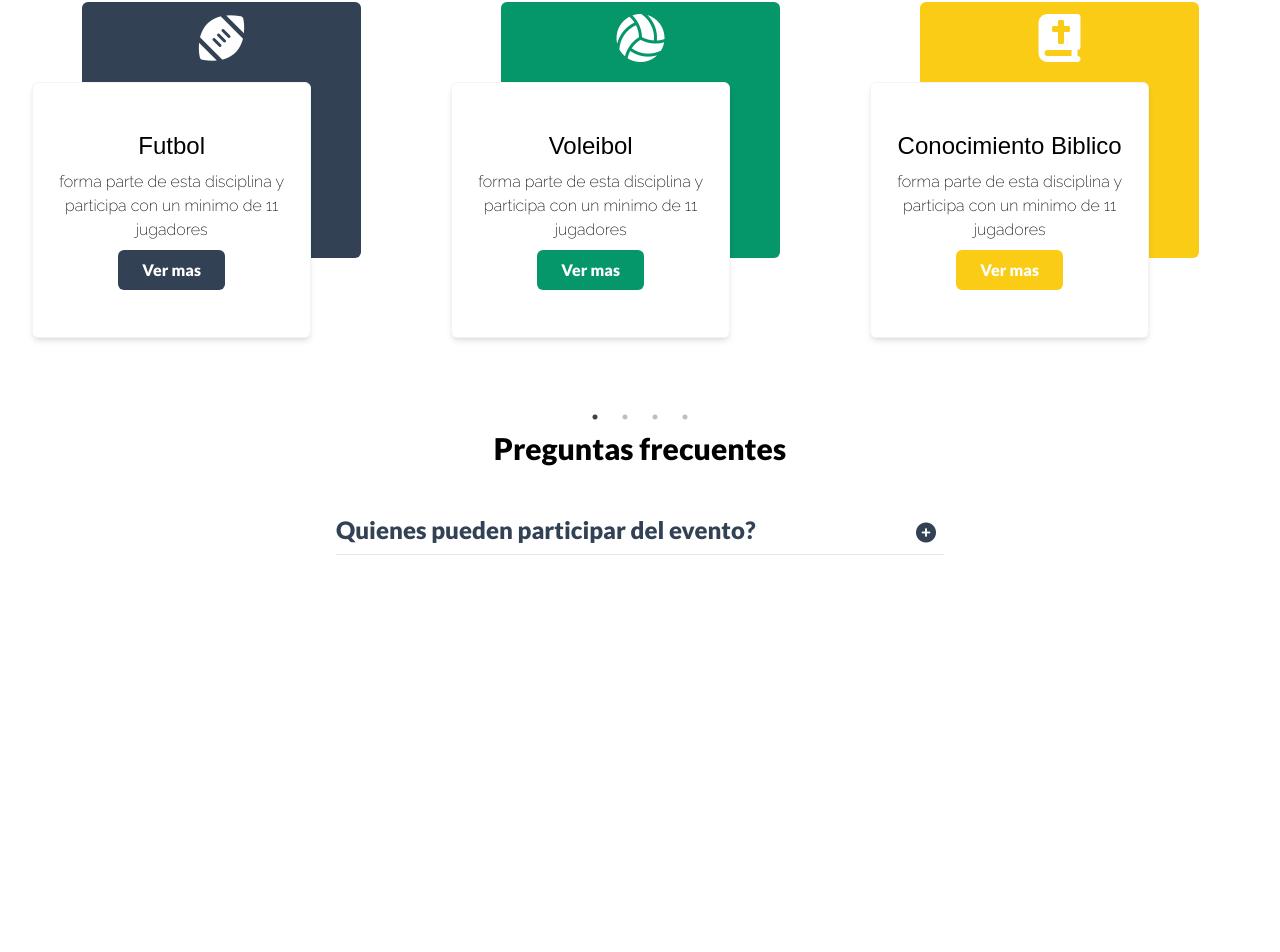
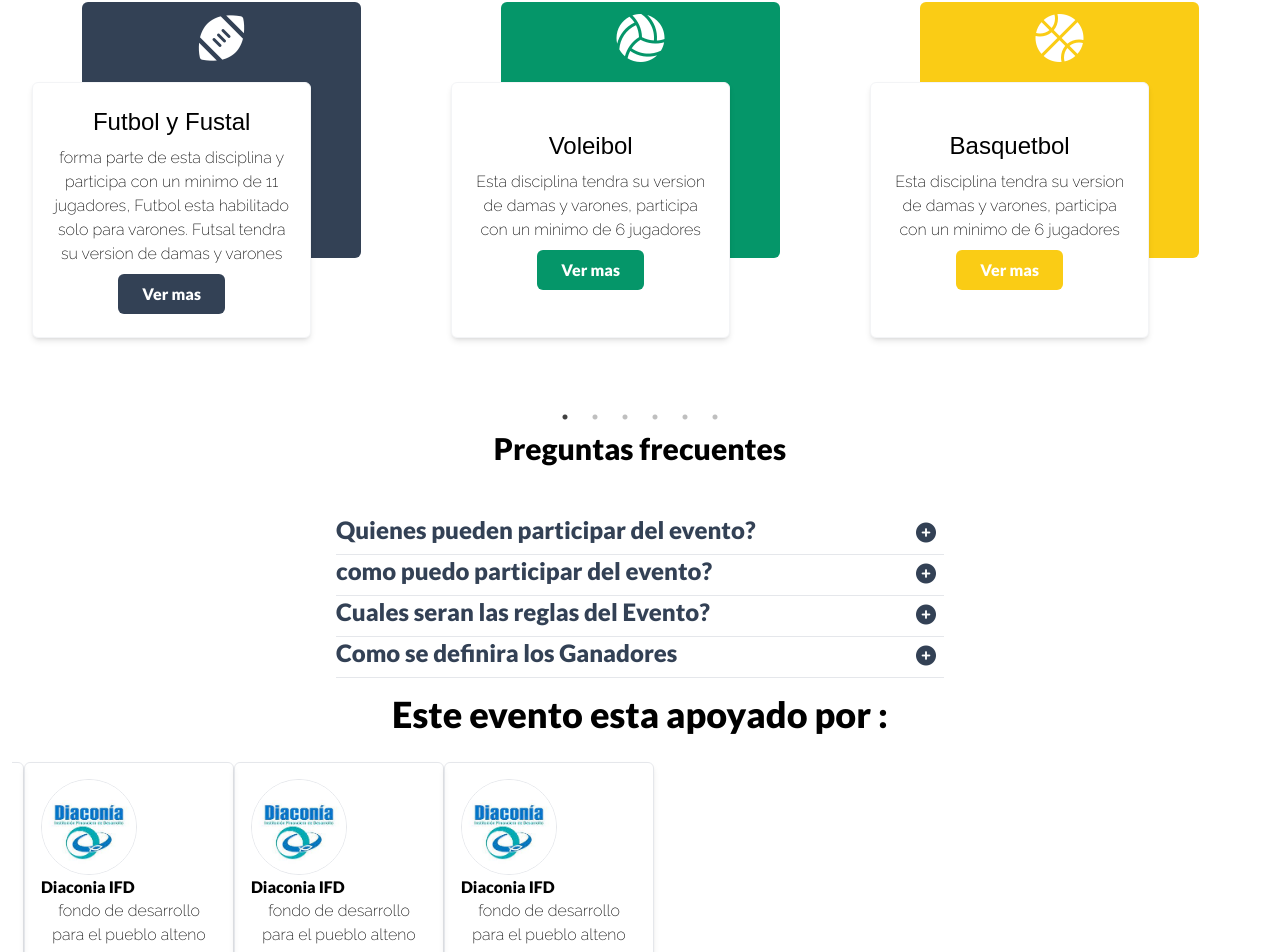
Before and after one commit to primotsuki/juegosnacionales, a React (Vite) app: page / in a window 1280 px wide. Shown: the part 970-1922 px from the top of the page. Built offline with nearby package versions, Linux system fonts and the light colour scheme; a web font is replaced by a local one.

Commit message:
carrousel added for sponsors

```diff
--- a/src/App.jsx
+++ b/src/App.jsx
@@ -12,7 +12,7 @@ import 'slick-carousel/slick/slick-theme.css';
 function App() {
 
   return (
-    <div className='m-0 w-full h-full'>
+    <div className='max-w-[100%] m-0 w-full h-full'>
           <Header/>
           <HomePage />
           <Disciplines />
--- a/src/components/Header.jsx
+++ b/src/components/Header.jsx
@@ -1,6 +1,6 @@
 const Header = () => {
     return (
-        <nav className="bg-white h-14 shadow-md flex flex-row items-center justify-between fixed w-screen z-20">
+        <nav className="bg-white h-14 shadow-md flex flex-row items-center justify-between fixed w-screen max-w-[100%] z-20">
             <div className="md:hidden">
                 <button className="px-3 text-lg"><i class="fa-solid fa-bars"></i></button>
             </div>
--- /dev/null
+++ b/src/components/Partner/CardPartner.jsx
@@ -0,0 +1,11 @@
+const CardPartner = () => {
+    return (
+        <div className="max-w-md flex flex-col items-center p-4 border border-gray-200 rounded-md shadow-md m-3">
+            <img src="/diaconia.jpg" alt="auspiciador" className="w-24 rounded-full border "/>
+            <h3 >Diaconia IFD</h3>
+            <p className="text-center font-raleway">fondo de desarrollo para el pueblo alteno</p>
+        </div>
+    )
+}
+
+export default CardPartner;
--- a/src/index.css
+++ b/src/index.css
@@ -8,3 +8,4 @@
 html {
   font-family: 'Lato', sans-serif;
 }
+html, body {margin: 0; padding: 0; overflow-x:hidden;}
--- a/src/pages/Disciplines.jsx
+++ b/src/pages/Disciplines.jsx
@@ -2,28 +2,41 @@ import { Component } from 'react';
 import CardInfo from '../components/disciplines/CardInfo'
 import Slider from 'react-slick';
 const disciplinas = [{
-    title: 'Futbol',
+    title: 'Futbol y Fustal',
     color: 'bg-obs',
     icon: 'fa-solid fa-football',
-    brief: 'forma parte de esta disciplina y participa con un minimo de 11 jugadores',
+    brief: 'forma parte de esta disciplina y participa con un minimo de 11 jugadores, Futbol esta habilitado solo para varones. Futsal tendra su version de damas y varones',
     moreInfo: ['Con un maximo de 15 jugadores', 'traer balon para los partidos']
 }, {
     title: 'Voleibol',
     icon: "fa-solid fa-volleyball",
     color: 'bg-emerald',
-    brief: 'forma parte de esta disciplina y participa con un minimo de 11 jugadores',
+    brief: 'Esta disciplina tendra su version de damas y varones, participa con un minimo de 6 jugadores',
     moreInfo: ['Con un maximo de 15 jugadores', 'traer balon para los partidos', '']
 },{
+    title: 'Basquetbol',
+    icon: "fa-solid fa-basketball",
+    color: 'bg-amber',
+    brief: 'Esta disciplina tendra su version de damas y varones, participa con un minimo de 6 jugadores',
+    moreInfo: ['Con un maximo de 15 jugadores', 'traer balon para los partidos', '']
+},
+{
     title: 'Conocimiento Biblico',
     icon: 'fa-solid fa-book-bible',
-    color: 'bg-amber',
-    brief: 'forma parte de esta disciplina y participa con un minimo de 11 jugadores',
+    color: 'bg-sky',
+    brief: 'Disciplina mixta, en su version de Conocimiento general, Esgrima biblico y mayor cantidad de versiculos',
     moreInfo: ['Con un maximo de 15 jugadores', 'traer balon para los partidos', '']
 },{
     title: 'Danza y Pandero',
     icon: 'fa-solid fa-church',
+    color: 'bg-emerald',
+    brief: 'forma parte de esta disciplina y participa con un minimo de 11 jugadores',
+    moreInfo: ['Con un maximo de 15 jugadores', 'traer balon para los partidos', '']
+},{
+    title: 'Cortometrajes',
+    icon: 'fa-solid fa-film',
     color: 'bg-rose',
-    brief: 'forma parte de esta disciplina y participa con un minimo de 11 jugadores',
+    brief: 'Crear tu propio cortometraje de no mas de 20 minutos, la tematica es La iglesia en la pandemia',
     moreInfo: ['Con un maximo de 15 jugadores', 'traer balon para los partidos', '']
 }]
 class Disciplines extends Component {
@@ -45,7 +58,7 @@ class Disciplines extends Component {
               }]
           };
         return (
-            <div className="md:h-[75vh] w-screen flex flex-col items-center p-3">
+            <div className="md:h-[75vh] w-screen max-w-[100%] flex flex-col items-center p-3">
                 <div id='heading' className='h-40 flex items-center'>
                     <h1 className='text-4xl'>Disciplinas a Realizarse</h1>
                 </div>
--- a/src/pages/Footer.jsx
+++ b/src/pages/Footer.jsx
@@ -13,7 +13,7 @@ const Footer = () => {
         location: 'https://goo.gl/maps/rszw9FKvXPdMSMte6'
     }]
     return (
-        <footer className="w-screen md:h-[50vh] bg-obs text-white grid grid-cols-3 gap-4">
+        <footer className="w-screen max-w-[100%] md:h-[50vh] bg-obs text-white grid grid-cols-3 gap-4">
             <div id='ubicaciones' className="col-span-full md:col-span-1 flex flex-col items-center justify-center p-4">
                 <h1 className="text-3xl py-3">Lugares principales del evento</h1>
                 <ul>
--- a/src/pages/Home.jsx
+++ b/src/pages/Home.jsx
@@ -1,6 +1,6 @@
 const HomePage = () => {
     return (
-        <main className="flex flex-row flex-wrap items-center justify-end h-screen md:bg-[url('/futbol.png')] bg-no-repeat bg-contain">
+        <main className="max-w-[100%] flex flex-row flex-wrap items-center justify-end h-screen md:bg-[url('/futbol.png')] bg-no-repeat bg-contain">
             <div className="flex flex-col items-center md:items-end md:pr-14">
                 <img src="/olimpiadas_logo_2.png" alt="logo_unidos" className="w-80 md:w-96 md:py-0 py-4"/>
                 <span className="text-2xl md:text-3xl text-center">Juegos Nacionales Bautistas</span>
--- a/src/pages/Partners.jsx
+++ b/src/pages/Partners.jsx
@@ -1,25 +1,62 @@
-const CardSponsor = () => {
-    return (
-    <div className="max-w-md flex flex-col items-center p-4 border border-gray-200 rounded-md shadow-md">
-        <img src="/diaconia.jpg" alt="auspiciador" className="w-24 rounded-full border "/>
-        <h3 >Diaconia IFD</h3>
-        <p className="text-center font-raleway">fondo de desarrollo para el pueblo alteno</p>
-    </div>)
+import { Component } from 'react';
+import Slider from 'react-slick';
+
+// const CardSponsor = () => {
+//     return (
+
+// }
+
+class Partners extends Component {
+    render() {
+        const settings = {
+            dots: true,
+            infinite: true,
+            speed: 300,
+            slidesToShow: 6,
+            slidesToScroll: 2,
+            responsive: [
+                {
+                  breakpoint: 480,
+                  settings: {
+                    slidesToShow: 2,
+                    slidesToScroll: 1
                   }
-const Partners = () => {
+                }]
+        }
         return (
             <div className="flex flex-col items-center justify-start px-2 md:px-3 md:h-[50vh]">
                 <h1 className="text-4xl py-4 text-center"> Este evento esta apoyado por :</h1>
-            <div className="grid grid-cols-2 md:grid-cols-6 gap-6 w-full">
+                <Slider { ...settings } className="w-full">
+                    {/* <CardSponsor />
                     <CardSponsor />
                     <CardSponsor />
                     <CardSponsor />
                     <CardSponsor />
                     <CardSponsor />
                     <CardSponsor />
+                    <CardSponsor />
+                    <CardSponsor />
+                    <CardSponsor /> */}
+                    <div className="max-w-md flex flex-col items-center p-4 border border-gray-200 rounded-md shadow-md m-3">
+        <img src="/diaconia.jpg" alt="auspiciador" className="w-24 rounded-full border "/>
+        <h3 >Diaconia IFD</h3>
+        <p className="text-center font-raleway">fondo de desarrollo para el pueblo alteno</p>
     </div>
+    <div className="max-w-md flex flex-col items-center p-4 border border-gray-200 rounded-md shadow-md m-3">
+        <img src="/diaconia.jpg" alt="auspiciador" className="w-24 rounded-full border "/>
+        <h3 >Diaconia IFD</h3>
+        <p className="text-center font-raleway">fondo de desarrollo para el pueblo alteno</p>
+    </div>
+    <div className="max-w-md flex flex-col items-center p-4 border border-gray-200 rounded-md shadow-md m-3">
+        <img src="/diaconia.jpg" alt="auspiciador" className="w-24 rounded-full border "/>
+        <h3 >Diaconia IFD</h3>
+        <p className="text-center font-raleway">fondo de desarrollo para el pueblo alteno</p>
+    </div>
+                </Slider>
             </div>
         )
     }
 
+}
+
 export default Partners;
--- a/src/pages/Questions.jsx
+++ b/src/pages/Questions.jsx
@@ -3,8 +3,8 @@ const Question = ( {question}) => {
 
     const [open, setOpen] = useState(false);
     return (
-    <div id='question' className="w-full border-b border-gray-200">
-        <div className='flex flex-row justify-between items-start'>
+    <div id='question' className="w-full border-b border-gray-200 flex flex-col items-center">
+        <div className='flex flex-row w-full justify-between items-start'>
             <h2 className='text-2xl text-obs'>{question.question}</h2>
             <button onClick={() => {setOpen(!open)}} className='p-2'>
                 {
@@ -15,7 +15,15 @@ const Question = ( {question}) => {
                 }
             </button>
         </div>
-        <p className={`font-raleway text-lg flex ${ !open && 'hidden'} `}>{question.answer}</p>
+        <ul className={`font-raleway text-lg flex flex-col w-10/12 ${ !open && 'hidden'} list-disc`}>{
+            question.answers.map((answer, i)=> (
+                <li key={i}>
+                    {answer}
+                </li>
+            ))
+
+        }
+        </ul>
     </div>
     )
 };
@@ -23,10 +31,37 @@ const Question = ( {question}) => {
 const Questions = () => {
     const questions = [{
         question: 'Quienes pueden participar del evento?',
-        answer: 'Todos los miembros de las iglesias Bautistas de Bolivia'
+        answers: ['Todos los miembros de las Uniones de Jovenes Bautistas de Bolivia',
+                    'Las personas con membresia y con una antiguedad de mas de 2 años en sus iglesias.',
+                '']
+    }, {
+        question: 'como puedo participar del evento?',
+        answers: [
+            'Puedes inscribirte a cancelando tu inscripcion de 380 bs hasta el 11 de diciembre',
+            <span>haz tu deposito al Nro de cuenta 12321412111 BNB o puedes pagar mediante QR <a className='underline text-sky' download="/diaconia.jpg" href="/path/to/image" title="ImageName">
+                aqui,
+        </a>
+        </span>,
+        'Si ya realizaste el deposito, puedes inscribirte y tener tu tarjeta de inscripcion atraves de esta misma pagina'
+        ]
+    }, {
+        question: 'Cuales seran las reglas del Evento?',
+        answers: [
+            'Todas las disciplinas se jugaran bajo el cumplimiento de nuestro reglamento',
+            <span>Puedes revisar el reglamento de las disciplinas deportivas <a className='underline text-sky' download="/diaconia.jpg" href="/path/to/image" title="ImageName">
+                aqui</a> </span>,
+            <span>Puedes revisar el reglamento de las disciplinas ministeriales <a className='underline text-sky' download="/diaconia.jpg" href="/path/to/image" title="ImageName">
+            aqui</a> </span>
+        ]
+    }, {
+        question: 'Como se definira los Ganadores',
+        answers:[
+            'Tendremos un Podia premiando a los 3 mejores distritos de los juegos',
+            'Para el podio se tomara en cuenta la totalidad de disciplinas en las que participo cada distrito'
+        ]
     }]
     return (
-        <div className="flex flex-col flex-wrap items-center justify-start h-screen">
+        <div className="max-w-[100%] flex flex-col flex-wrap items-center justify-start">
             <h1 className="text-3xl pb-12">Preguntas frecuentes</h1>
             <div id="accordion" className="w-full md:w-1/2 px-4">
                 {questions.map(elem => <Question question={elem}/>)}
--- a/tailwind.config.cjs
+++ b/tailwind.config.cjs
@@ -22,6 +22,7 @@ module.exports = {
       amber: '#facc15',
       rose: '#be123c',
       obs: '#334155',
+      sky: '#0478b3',
       white: 'white',
       indi: '#3730a3',
       gray:{
--- a/vite.config.js
+++ b/vite.config.js
@@ -5,6 +5,6 @@ import react from '@vitejs/plugin-react'
 export default defineConfig({
   plugins: [react()],
   server: {
-    //host: true
+    host: true
   }
 })
```
Lines whose indentation alone changed are shown as unchanged.
